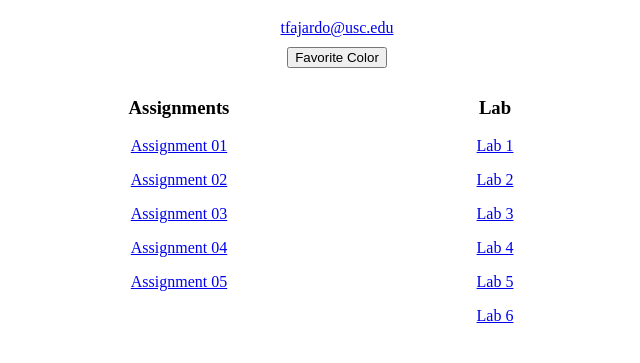
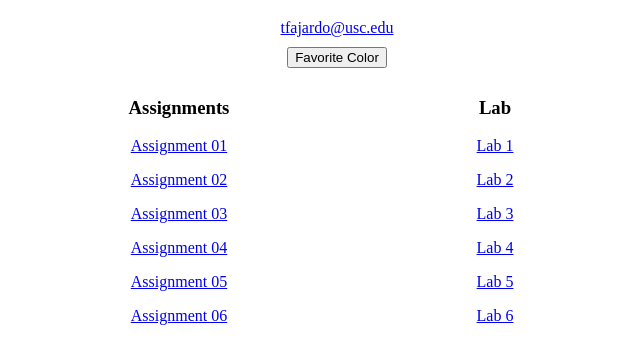
Before and after one commit to uscwebdev/itp301-submissions-FajardoT, a plain HTML site: page index.html in a window 1280 px wide. Shown: the part 61-424 px from the top of the page, without its empty margins (303-943 px from the left). Drawn offline with Linux system fonts and the light colour scheme.

Commit message:
assignment 6

```diff
--- a/index.html
+++ b/index.html
@@ -23,6 +23,7 @@
 			<p><a href="assignment_03/calculator.html" target="_blank">Assignment 03</a><p>
 			<p><a href="assignment_04/index.html" target="_blank">Assignment 04</a><p>
 			<p><a href="https://stackblitz.com/edit/react-l4vpga?file=src%2Findex.js" target="_blank">Assignment 05</a><p>
+			<p><a href="https://stackblitz.com/edit/react-sttgfg?file=src%2Findex.js" target="_blank">Assignment 06</a><p>
 		</div>
 
 		<div class="list">
```
Also changed, not shown: 1 other file.
